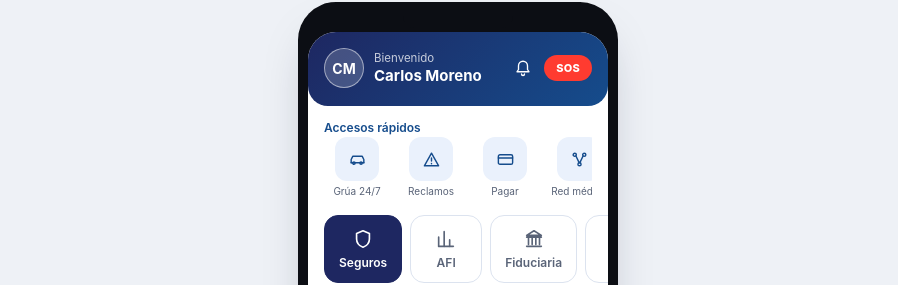
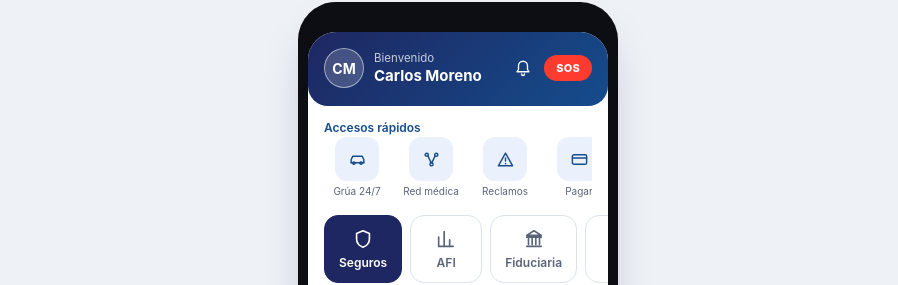
Before and after one commit to camorenop-ops/AppUniversal, a React (Vite) app: page / in a window 1280 px wide. Shown: the part 137-422 px from the top of the page, without its empty margins (182-1080 px from the left). Built offline with nearby package versions, Linux system fonts and the light colour scheme.

Commit message:
Reordena accesos rápidos: Grúa 24/7 y Red médica primero

```diff
--- a/src/screens/TabScreens.jsx
+++ b/src/screens/TabScreens.jsx
@@ -145,9 +145,9 @@ export function HomeTab() {
       <SectionLabel>Accesos rápidos</SectionLabel>
       <QuickActionsRow items={[
         ["car", "Grúa 24/7", () => openAsistenciaSolicitud("vehicular")],
+        ["network", "Red médica", openRedMedica],
         ["alerttriangle", "Reclamos", openReclamo],
         ["creditcard", "Pagar", openPagoPolizas],
-        ["network", "Red médica", openRedMedica],
       ]} />
       <div className="toptabs">
         {FILIALES.map(([label, icon]) => (
```
